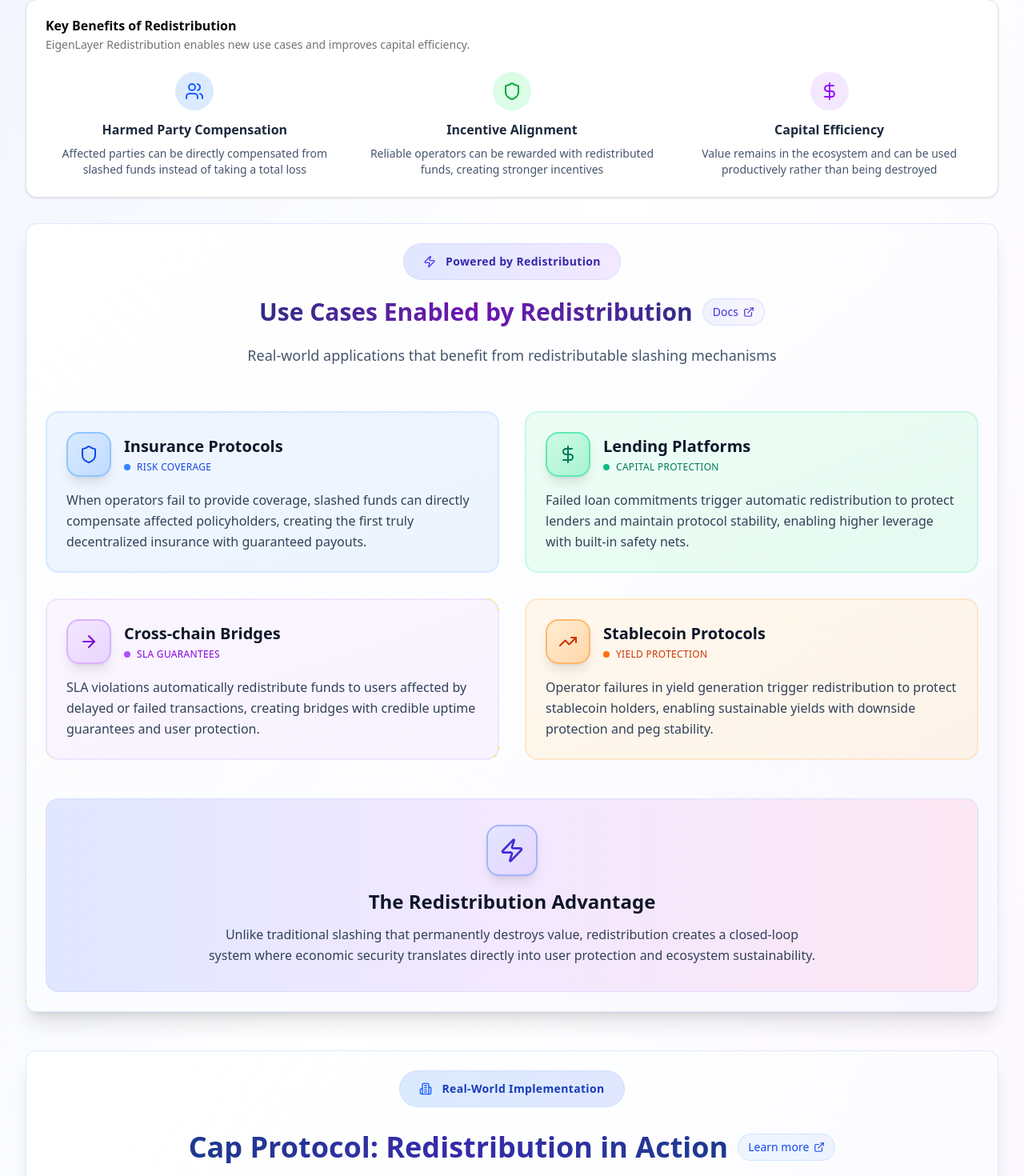
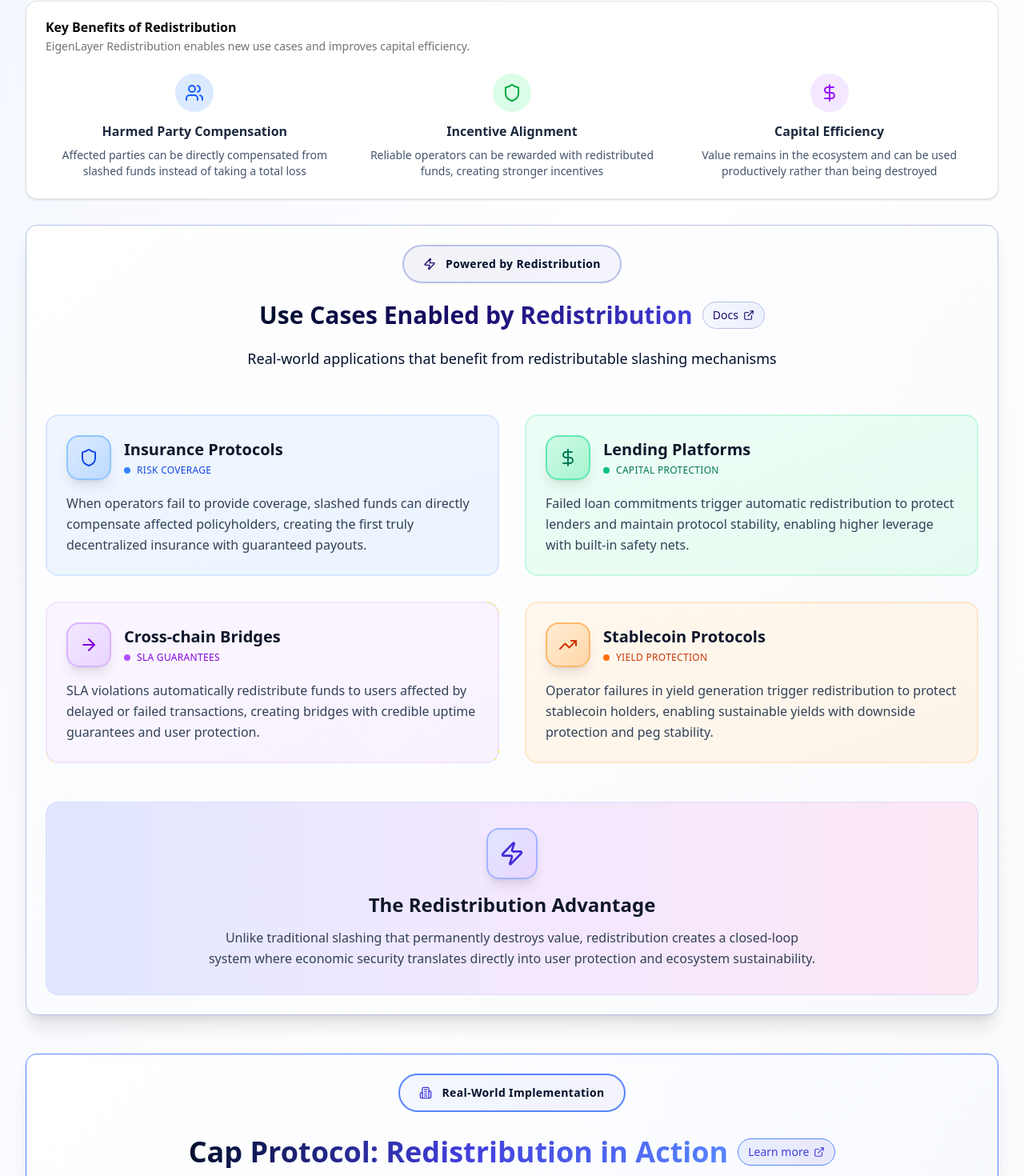
Before and after one commit to dabit3/eigenlayer-redistribution-visualization, a Next.js app: page / in a window 1280 px wide. Shown: the part 1266-2736 px from the top of the page at 80% size. Built offline with nearby package versions, Linux system fonts and the light colour scheme.

Commit message:
updated to use brand kit colors

```diff
--- a/components/SlashingVisualization.tsx
+++ b/components/SlashingVisualization.tsx
@@ -12,28 +12,41 @@
   const redistributionAnimating = true
 
   return (
-    <div className="min-h-screen bg-gradient-to-br from-indigo-50 via-white to-purple-50 p-8">
+    <div className="min-h-screen bg-gradient-to-br from-blue-50 via-white to-slate-50 p-8" style={{background: 'linear-gradient(to bottom right, #f0f4ff, #ffffff, #f8fafc)'}}>
       <div className="max-w-7xl mx-auto">
         <div className="pt-10 text-center mb-12">
-          <div className="inline-flex items-center gap-3 bg-white/70 backdrop-blur-sm px-6 py-3 rounded-full border border-slate-200/50 mb-6">
-            <div className="w-2 h-2 bg-gradient-to-r from-indigo-500 to-purple-500 rounded-full animate-pulse"></div>
-            <span className="text-sm font-semibold text-slate-700 tracking-wide">EigenLayer Protocol</span>
+          <div className="inline-flex items-center gap-3 bg-white/70 backdrop-blur-sm px-6 py-3 rounded-full border-2 mb-6" style={{borderColor: '#B7C0E9'}}>
+            <div className="w-2 h-2 rounded-full animate-pulse" style={{background: 'linear-gradient(to right, #1A0C6D, #423DDB)'}}></div>
+            <span className="text-sm font-semibold tracking-wide" style={{color: '#020F2C'}}>EigenLayer Protocol</span>
           </div>
           <div className="flex items-center justify-center gap-4 mb-6">
-            <h1 className="text-5xl font-bold bg-gradient-to-r from-slate-900 via-slate-800 to-slate-900 bg-clip-text text-transparent leading-tight">
+            <h1 className="text-5xl font-bold leading-tight" style={{background: 'linear-gradient(to right, #020F2C, #1A0C6D, #020F2C)', WebkitBackgroundClip: 'text', WebkitTextFillColor: 'transparent', backgroundClip: 'text'}}>
               EigenLayer Redistribution
             </h1>
             <a
               href="https://docs.eigencloud.xyz/products/eigenlayer/concepts/slashing/redistribution"
               target="_blank"
               rel="noopener noreferrer"
-              className="inline-flex items-center gap-2 px-4 py-2 bg-gradient-to-r from-slate-50 to-indigo-50 hover:from-slate-100 hover:to-indigo-100 border border-slate-200/60 rounded-full text-base font-medium text-slate-700 hover:text-slate-800 transition-all duration-200 hover:shadow-md hover:scale-105 group"
+              className="inline-flex items-center gap-2 px-4 py-2 rounded-full text-base font-medium transition-all duration-200 hover:shadow-md hover:scale-105 group"
+              style={{
+                background: 'linear-gradient(to right, #f8fafc, rgba(183, 192, 233, 0.1))',
+                border: '1px solid #B7C0E9',
+                color: '#020F2C'
+              }}
+              onMouseEnter={(e) => {
+                e.currentTarget.style.background = 'linear-gradient(to right, #f1f5f9, rgba(183, 192, 233, 0.2))';
+                e.currentTarget.style.color = '#1A0C6D';
+              }}
+              onMouseLeave={(e) => {
+                e.currentTarget.style.background = 'linear-gradient(to right, #f8fafc, rgba(183, 192, 233, 0.1))';
+                e.currentTarget.style.color = '#020F2C';
+              }}
             >
               <span>Docs</span>
               <ExternalLink className="h-4 w-4 group-hover:rotate-12 transition-transform duration-200" />
             </a>
           </div>
-          <p className="text-xl text-slate-600 max-w-4xl mx-auto leading-relaxed">
+          <p className="text-xl max-w-4xl mx-auto leading-relaxed" style={{color: '#020F2C'}}>
             Compare how both successful operations and slashing scenarios work in traditional vs EigenLayer's redistribution model.
           </p>
         </div>
@@ -279,27 +292,40 @@
           </CardContent>
         </Card>
 
-        <Card className="mb-12 bg-gradient-to-br from-white to-indigo-50/30 border-indigo-200/50 shadow-xl">
+        <Card className="mb-12 shadow-xl" style={{background: 'linear-gradient(to bottom right, #ffffff, rgba(183, 192, 233, 0.05))', border: '1px solid #B7C0E9'}}>
           <CardHeader className="text-center pb-8">
-            <div className="inline-flex items-center gap-3 bg-gradient-to-r from-indigo-100 to-purple-100 px-6 py-3 rounded-full border border-indigo-200/50 mb-4 mx-auto">
-              <Zap className="h-4 w-4 text-indigo-600" />
-              <span className="text-sm font-semibold text-indigo-800 tracking-wide">Powered by Redistribution</span>
+            <div className="inline-flex items-center gap-3 px-6 py-3 rounded-full border-2 mb-4 mx-auto" style={{background: 'linear-gradient(to right, rgba(26, 12, 109, 0.05), rgba(66, 61, 219, 0.05))', borderColor: '#B7C0E9'}}>
+              <Zap className="h-4 w-4" style={{color: '#1A0C6D'}} />
+              <span className="text-sm font-semibold tracking-wide" style={{color: '#020F2C'}}>Powered by Redistribution</span>
             </div>
             <div className="flex items-center justify-center gap-3 mb-4">
-              <CardTitle className="text-3xl font-bold bg-gradient-to-r from-indigo-900 via-purple-800 to-indigo-900 bg-clip-text text-transparent">
+              <CardTitle className="text-3xl font-bold" style={{background: 'linear-gradient(to right, #020F2C, #1A0C6D, #423DDB)', WebkitBackgroundClip: 'text', WebkitTextFillColor: 'transparent', backgroundClip: 'text'}}>
                 Use Cases Enabled by Redistribution
               </CardTitle>
               <a
                 href="https://docs.eigencloud.xyz/products/eigenlayer/concepts/slashing/redistribution"
                 target="_blank"
                 rel="noopener noreferrer"
-                className="inline-flex items-center gap-1.5 px-3 py-1.5 bg-gradient-to-r from-indigo-50 to-purple-50 hover:from-indigo-100 hover:to-purple-100 border border-indigo-200/60 rounded-full text-sm font-medium text-indigo-700 hover:text-indigo-800 transition-all duration-200 hover:shadow-md hover:scale-105 group"
+                className="inline-flex items-center gap-1.5 px-3 py-1.5 rounded-full text-sm font-medium transition-all duration-200 hover:shadow-md hover:scale-105 group"
+                style={{
+                  background: 'linear-gradient(to right, rgba(183, 192, 233, 0.1), rgba(87, 132, 255, 0.1))',
+                  border: '1px solid #B7C0E9',
+                  color: '#1A0C6D'
+                }}
+                onMouseEnter={(e) => {
+                  e.currentTarget.style.background = 'linear-gradient(to right, rgba(183, 192, 233, 0.2), rgba(87, 132, 255, 0.2))';
+                  e.currentTarget.style.color = '#020F2C';
+                }}
+                onMouseLeave={(e) => {
+                  e.currentTarget.style.background = 'linear-gradient(to right, rgba(183, 192, 233, 0.1), rgba(87, 132, 255, 0.1))';
+                  e.currentTarget.style.color = '#1A0C6D';
+                }}
               >
                 <span>Docs</span>
                 <ExternalLink className="h-3.5 w-3.5 group-hover:rotate-12 transition-transform duration-200" />
               </a>
             </div>
-            <CardDescription className="text-lg text-slate-600 max-w-2xl mx-auto">
+            <CardDescription className="text-lg max-w-2xl mx-auto" style={{color: '#020F2C'}}>
               Real-world applications that benefit from redistributable slashing mechanisms
             </CardDescription>
           </CardHeader>
@@ -403,27 +429,40 @@
         </Card>
 
         {/* Cap Implementation Section */}
-        <Card className="mb-16 bg-gradient-to-br from-white to-blue-50/30 border-blue-200/50 shadow-xl">
+        <Card className="mb-16 shadow-xl" style={{background: 'linear-gradient(to bottom right, #ffffff, rgba(87, 132, 255, 0.05))', border: '1px solid #5784FF'}}>
           <CardHeader className="text-center pb-8">
-            <div className="inline-flex items-center gap-3 bg-gradient-to-r from-blue-100 to-indigo-100 px-6 py-3 rounded-full border border-blue-200/50 mb-6 mx-auto">
-              <Building2 className="h-4 w-4 text-blue-600" />
-              <span className="text-sm font-semibold text-blue-800 tracking-wide">Real-World Implementation</span>
+            <div className="inline-flex items-center gap-3 px-6 py-3 rounded-full border-2 mb-6 mx-auto" style={{background: 'linear-gradient(to right, rgba(87, 132, 255, 0.05), rgba(66, 61, 219, 0.05))', borderColor: '#5784FF'}}>
+              <Building2 className="h-4 w-4" style={{color: '#423DDB'}} />
+              <span className="text-sm font-semibold tracking-wide" style={{color: '#020F2C'}}>Real-World Implementation</span>
             </div>
             <div className="flex items-center justify-center gap-3 mb-4">
-              <CardTitle className="text-4xl font-bold bg-gradient-to-r from-blue-900 via-indigo-800 to-blue-900 bg-clip-text text-transparent">
+              <CardTitle className="text-4xl font-bold" style={{background: 'linear-gradient(to right, #020F2C, #423DDB, #5784FF)', WebkitBackgroundClip: 'text', WebkitTextFillColor: 'transparent', backgroundClip: 'text'}}>
                 Cap Protocol: Redistribution in Action
               </CardTitle>
               <a
                 href="https://x.com/capmoney_"
                 target="_blank"
                 rel="noopener noreferrer"
-                className="inline-flex items-center gap-1.5 px-3 py-1.5 bg-gradient-to-r from-blue-50 to-indigo-50 hover:from-blue-100 hover:to-indigo-100 border border-blue-200/60 rounded-full text-sm font-medium text-blue-700 hover:text-blue-800 transition-all duration-200 hover:shadow-md hover:scale-105 group"
+                className="inline-flex items-center gap-1.5 px-3 py-1.5 rounded-full text-sm font-medium transition-all duration-200 hover:shadow-md hover:scale-105 group"
+                style={{
+                  background: 'linear-gradient(to right, rgba(87, 132, 255, 0.1), rgba(66, 61, 219, 0.1))',
+                  border: '1px solid #5784FF',
+                  color: '#423DDB'
+                }}
+                onMouseEnter={(e) => {
+                  e.currentTarget.style.background = 'linear-gradient(to right, rgba(87, 132, 255, 0.2), rgba(66, 61, 219, 0.2))';
+                  e.currentTarget.style.color = '#020F2C';
+                }}
+                onMouseLeave={(e) => {
+                  e.currentTarget.style.background = 'linear-gradient(to right, rgba(87, 132, 255, 0.1), rgba(66, 61, 219, 0.1))';
+                  e.currentTarget.style.color = '#423DDB';
+                }}
               >
                 <span>Learn more</span>
                 <ExternalLink className="h-3.5 w-3.5 group-hover:rotate-12 transition-transform duration-200" />
               </a>
             </div>
-            <CardDescription className="text-lg text-slate-600 max-w-3xl mx-auto leading-relaxed mb-8">
+            <CardDescription className="text-lg max-w-3xl mx-auto leading-relaxed mb-8" style={{color: '#020F2C'}}>
               The first stablecoin with credible financial guarantees using EigenLayer's redistribution mechanism
             </CardDescription>
 
```
